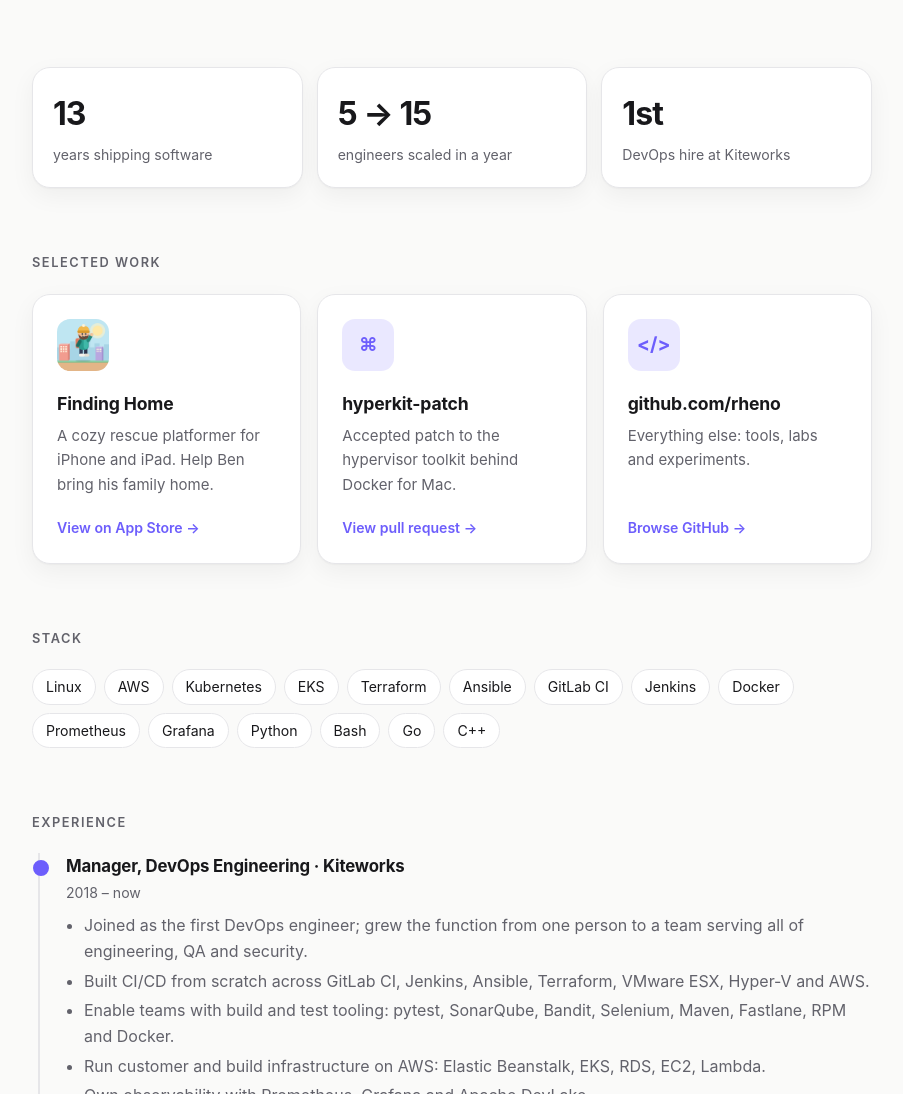
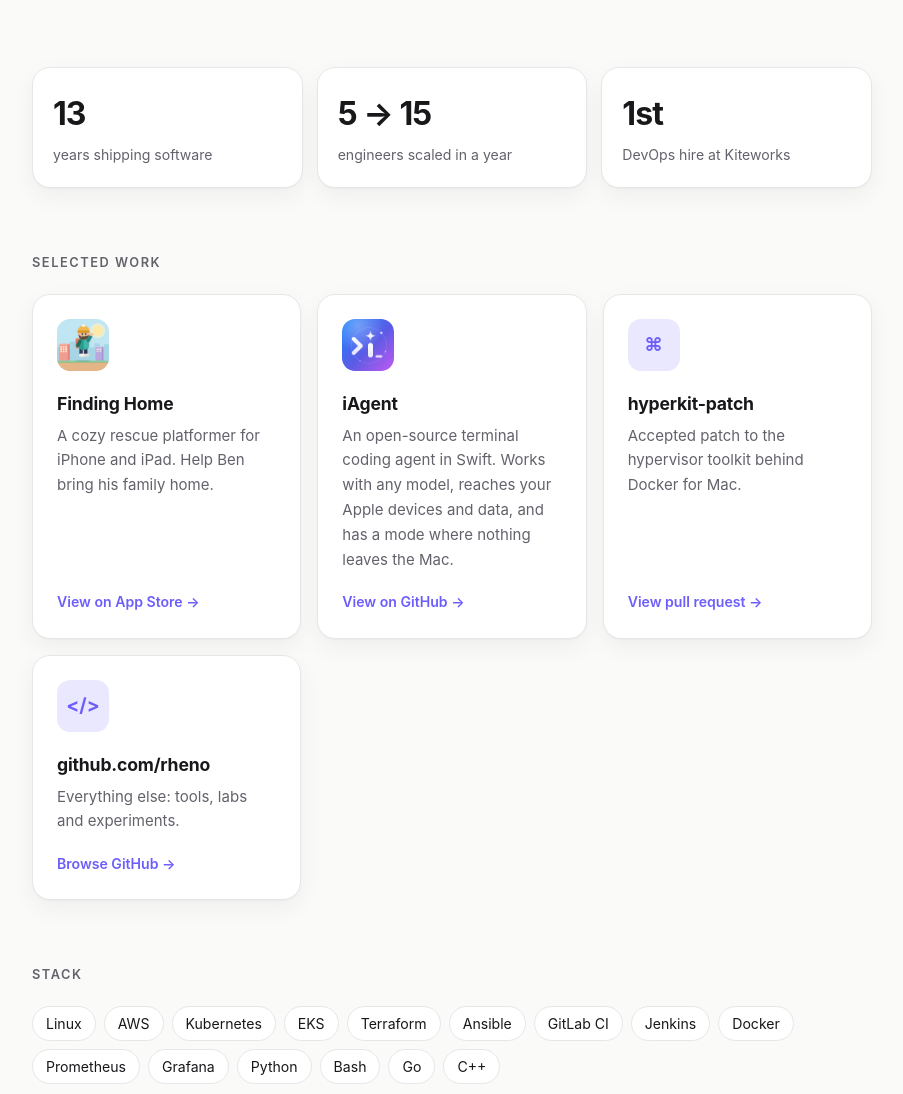
Before and after one commit to rheno/rheno.github.io, a plain HTML site: page index.html in a window 1280 px wide. Shown: the part 685-1779 px from the top of the page, without its empty margins (188-1091 px from the left). Drawn offline with Linux system fonts and the light colour scheme.

Commit message:
Add iAgent to the portfolio
Co-Authored-By: Claude Fable 5.2 <noreply@anthropic.com>

```diff
--- a/index.html
+++ b/index.html
@@ -148,6 +148,12 @@
         <p>A cozy rescue platformer for iPhone and iPad. Help Ben bring his family home.</p>
         <span class="go">View on App Store →</span>
       </a>
+      <a class="card" href="https://github.com/rheno/iagent">
+        <div class="ico"><img src="/iagent/icon.png" alt=""></div>
+        <h3>iAgent</h3>
+        <p>An open-source terminal coding agent in Swift. Works with any model, reaches your Apple devices and data, and has a mode where nothing leaves the Mac.</p>
+        <span class="go">View on GitHub →</span>
+      </a>
       <a class="card" href="https://github.com/moby/hyperkit/pull/324">
         <div class="ico">⌘</div>
         <h3>hyperkit-patch</h3>
```
Also changed, not shown: iagent/icon.png (added).
